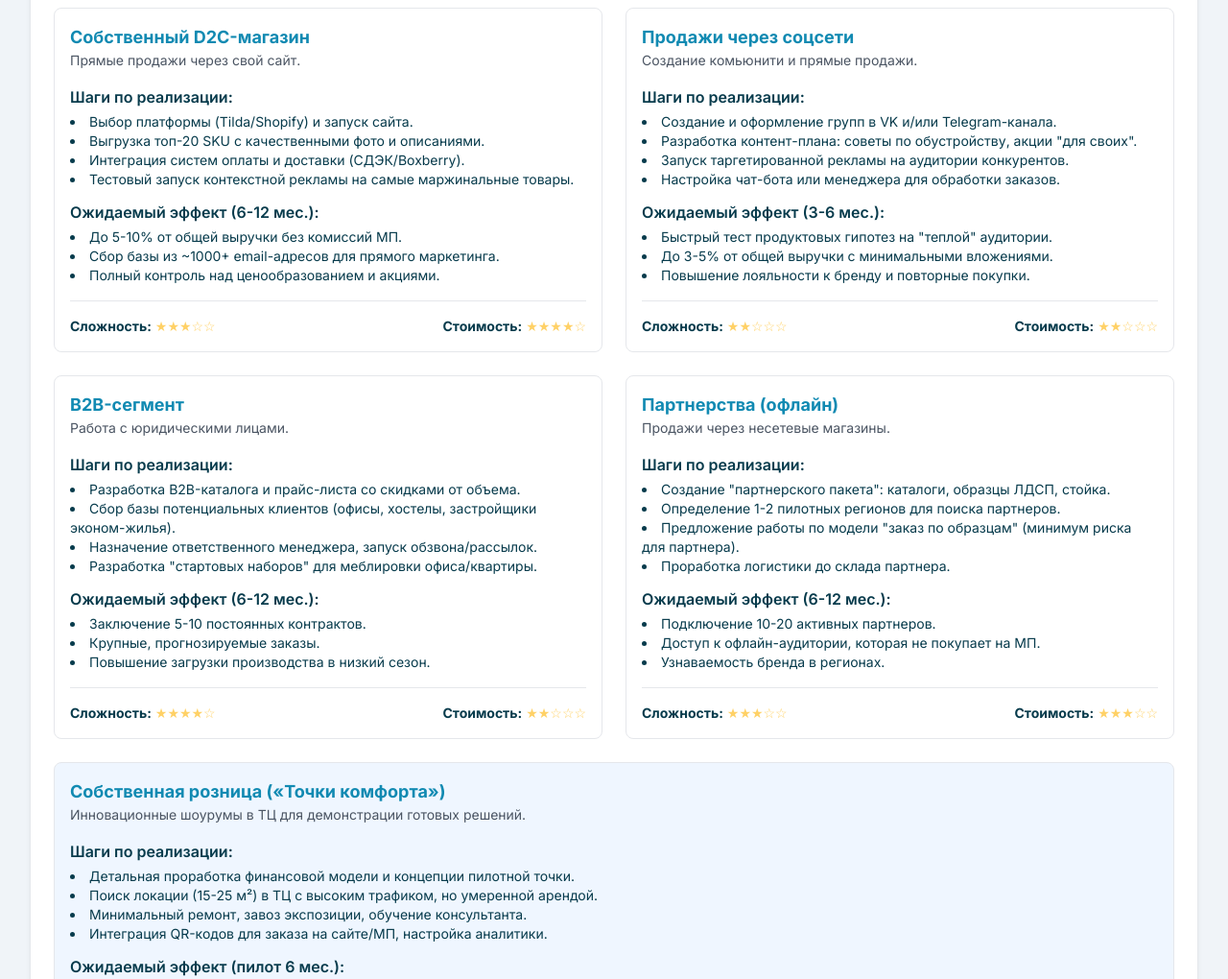
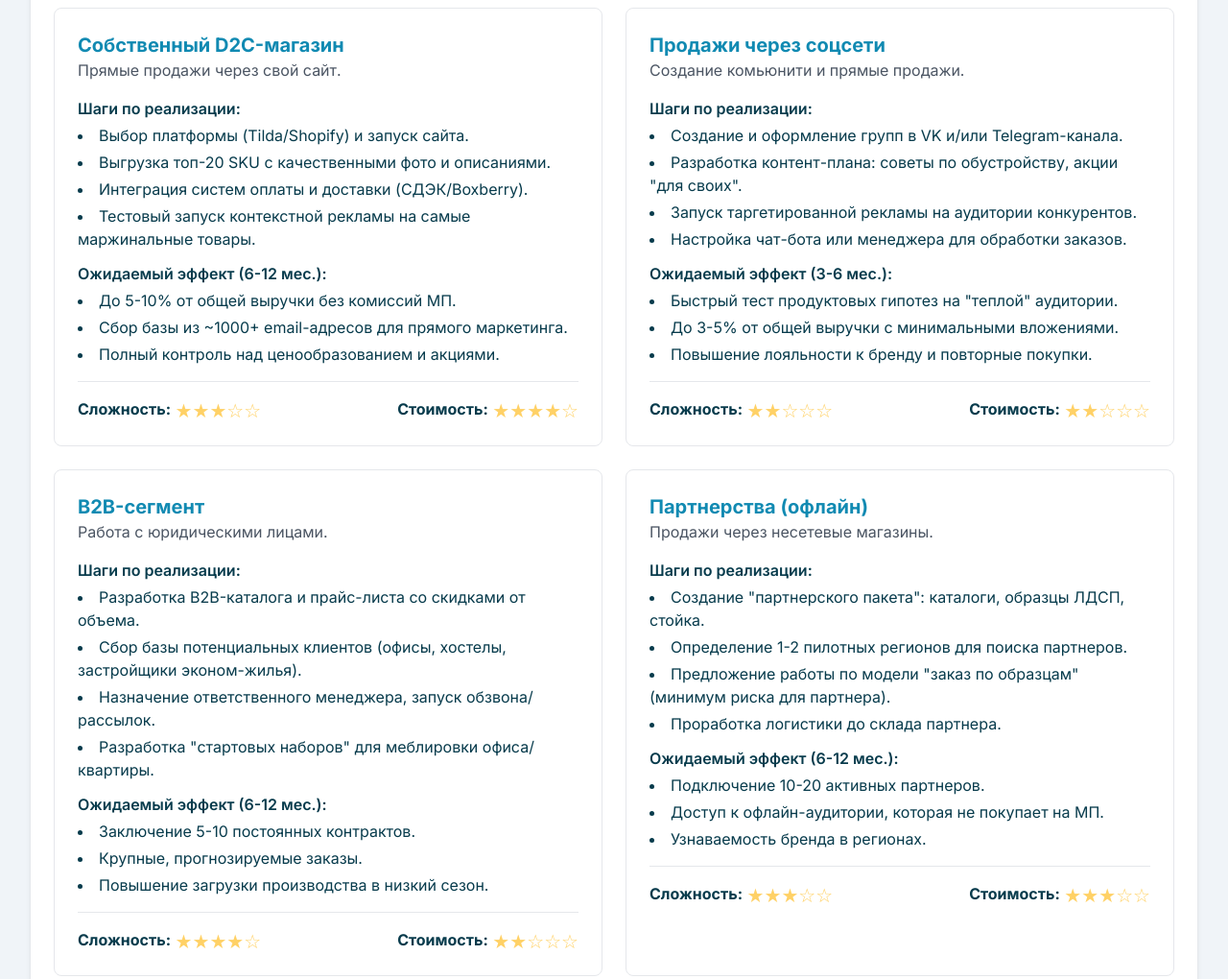
Before and after one commit to Alik131313/diversification, a plain HTML site: page index.html in a window 1280 px wide. Shown: the part 840-1860 px from the top of the page at 96% size. Drawn offline with nearby package versions, Linux system fonts and the light colour scheme.

Commit message:
Update index.html

```diff
--- a/index.html
+++ b/index.html
@@ -61,6 +61,8 @@
         }
         .rating-stars {
             color: #FFD166;
+            font-size: 1.25rem; /* Increased star size */
+            vertical-align: middle;
         }
     </style>
 </head>
@@ -115,113 +117,113 @@
                 <p class="text-center text-gray-500 mb-8">Рассмотрим каждый канал подробно: от первых шагов до потенциального эффекта и необходимых ресурсов.</p>
                 <div class="grid grid-cols-1 lg:grid-cols-2 gap-6">
 
-                    <div class="border border-gray-200 rounded-lg p-4">
-                        <h3 class="font-bold text-lg text-[#118AB2]">Собственный D2C-магазин</h3>
-                        <p class="text-sm text-gray-600 mb-4">Прямые продажи через свой сайт.</p>
-                        <strong class="font-semibold">Шаги по реализации:</strong>
-                        <ul class="list-disc list-inside text-sm mt-1 mb-3">
+                    <div class="border border-gray-200 rounded-lg p-6">
+                        <h3 class="font-bold text-xl text-[#118AB2]">Собственный D2C-магазин</h3>
+                        <p class="text-base text-gray-600 mb-4">Прямые продажи через свой сайт.</p>
+                        <strong class="font-semibold text-base">Шаги по реализации:</strong>
+                        <ul class="list-disc list-inside text-base mt-1 mb-3 space-y-1">
                             <li>Выбор платформы (Tilda/Shopify) и запуск сайта.</li>
                             <li>Выгрузка топ-20 SKU с качественными фото и описаниями.</li>
                             <li>Интеграция систем оплаты и доставки (СДЭК/Boxberry).</li>
                             <li>Тестовый запуск контекстной рекламы на самые маржинальные товары.</li>
                         </ul>
-                        <strong class="font-semibold">Ожидаемый эффект (6-12 мес.):</strong>
-                        <ul class="list-disc list-inside text-sm mt-1">
+                        <strong class="font-semibold text-base">Ожидаемый эффект (6-12 мес.):</strong>
+                        <ul class="list-disc list-inside text-base mt-1 space-y-1">
                             <li>До 5-10% от общей выручки без комиссий МП.</li>
                             <li>Сбор базы из ~1000+ email-адресов для прямого маркетинга.</li>
                             <li>Полный контроль над ценообразованием и акциями.</li>
                         </ul>
-                        <div class="mt-4 pt-4 border-t border-gray-200 flex justify-between text-sm">
-                            <div><strong>Сложность:</strong> <span class="rating-stars">★★★☆☆</span></div>
-                            <div><strong>Стоимость:</strong> <span class="rating-stars">★★★★☆</span></div>
+                        <div class="mt-4 pt-4 border-t border-gray-200 flex justify-between items-center text-base">
+                            <div><strong class="font-bold">Сложность:</strong> <span class="rating-stars">★★★☆☆</span></div>
+                            <div><strong class="font-bold">Стоимость:</strong> <span class="rating-stars">★★★★☆</span></div>
                         </div>
                     </div>
 
-                    <div class="border border-gray-200 rounded-lg p-4">
-                        <h3 class="font-bold text-lg text-[#118AB2]">Продажи через соцсети</h3>
-                        <p class="text-sm text-gray-600 mb-4">Создание комьюнити и прямые продажи.</p>
-                        <strong class="font-semibold">Шаги по реализации:</strong>
-                        <ul class="list-disc list-inside text-sm mt-1 mb-3">
+                    <div class="border border-gray-200 rounded-lg p-6">
+                        <h3 class="font-bold text-xl text-[#118AB2]">Продажи через соцсети</h3>
+                        <p class="text-base text-gray-600 mb-4">Создание комьюнити и прямые продажи.</p>
+                        <strong class="font-semibold text-base">Шаги по реализации:</strong>
+                        <ul class="list-disc list-inside text-base mt-1 mb-3 space-y-1">
                             <li>Создание и оформление групп в VK и/или Telegram-канала.</li>
                             <li>Разработка контент-плана: советы по обустройству, акции "для своих".</li>
                             <li>Запуск таргетированной рекламы на аудитории конкурентов.</li>
                             <li>Настройка чат-бота или менеджера для обработки заказов.</li>
                         </ul>
-                        <strong class="font-semibold">Ожидаемый эффект (3-6 мес.):</strong>
-                        <ul class="list-disc list-inside text-sm mt-1">
+                        <strong class="font-semibold text-base">Ожидаемый эффект (3-6 мес.):</strong>
+                        <ul class="list-disc list-inside text-base mt-1 space-y-1">
                             <li>Быстрый тест продуктовых гипотез на "теплой" аудитории.</li>
                             <li>До 3-5% от общей выручки с минимальными вложениями.</li>
                             <li>Повышение лояльности к бренду и повторные покупки.</li>
                         </ul>
-                        <div class="mt-4 pt-4 border-t border-gray-200 flex justify-between text-sm">
-                            <div><strong>Сложность:</strong> <span class="rating-stars">★★☆☆☆</span></div>
-                            <div><strong>Стоимость:</strong> <span class="rating-stars">★★☆☆☆</span></div>
+                        <div class="mt-4 pt-4 border-t border-gray-200 flex justify-between items-center text-base">
+                            <div><strong class="font-bold">Сложность:</strong> <span class="rating-stars">★★☆☆☆</span></div>
+                            <div><strong class="font-bold">Стоимость:</strong> <span class="rating-stars">★★☆☆☆</span></div>
                         </div>
                     </div>
 
-                    <div class="border border-gray-200 rounded-lg p-4">
-                        <h3 class="font-bold text-lg text-[#118AB2]">B2B-сегмент</h3>
-                        <p class="text-sm text-gray-600 mb-4">Работа с юридическими лицами.</p>
-                        <strong class="font-semibold">Шаги по реализации:</strong>
-                        <ul class="list-disc list-inside text-sm mt-1 mb-3">
+                    <div class="border border-gray-200 rounded-lg p-6">
+                        <h3 class="font-bold text-xl text-[#118AB2]">B2B-сегмент</h3>
+                        <p class="text-base text-gray-600 mb-4">Работа с юридическими лицами.</p>
+                        <strong class="font-semibold text-base">Шаги по реализации:</strong>
+                        <ul class="list-disc list-inside text-base mt-1 mb-3 space-y-1">
                             <li>Разработка B2B-каталога и прайс-листа со скидками от объема.</li>
                             <li>Сбор базы потенциальных клиентов (офисы, хостелы, застройщики эконом-жилья).</li>
                             <li>Назначение ответственного менеджера, запуск обзвона/рассылок.</li>
                             <li>Разработка "стартовых наборов" для меблировки офиса/квартиры.</li>
                         </ul>
-                        <strong class="font-semibold">Ожидаемый эффект (6-12 мес.):</strong>
-                        <ul class="list-disc list-inside text-sm mt-1">
+                        <strong class="font-semibold text-base">Ожидаемый эффект (6-12 мес.):</strong>
+                        <ul class="list-disc list-inside text-base mt-1 space-y-1">
                             <li>Заключение 5-10 постоянных контрактов.</li>
                             <li>Крупные, прогнозируемые заказы.</li>
                             <li>Повышение загрузки производства в низкий сезон.</li>
                         </ul>
-                        <div class="mt-4 pt-4 border-t border-gray-200 flex justify-between text-sm">
-                            <div><strong>Сложность:</strong> <span class="rating-stars">★★★★☆</span></div>
-                            <div><strong>Стоимость:</strong> <span class="rating-stars">★★☆☆☆</span></div>
+                        <div class="mt-4 pt-4 border-t border-gray-200 flex justify-between items-center text-base">
+                            <div><strong class="font-bold">Сложность:</strong> <span class="rating-stars">★★★★☆</span></div>
+                            <div><strong class="font-bold">Стоимость:</strong> <span class="rating-stars">★★☆☆☆</span></div>
                         </div>
                     </div>
 
-                    <div class="border border-gray-200 rounded-lg p-4">
-                        <h3 class="font-bold text-lg text-[#118AB2]">Партнерства (офлайн)</h3>
-                        <p class="text-sm text-gray-600 mb-4">Продажи через несетевые магазины.</p>
-                        <strong class="font-semibold">Шаги по реализации:</strong>
-                        <ul class="list-disc list-inside text-sm mt-1 mb-3">
+                    <div class="border border-gray-200 rounded-lg p-6">
+                        <h3 class="font-bold text-xl text-[#118AB2]">Партнерства (офлайн)</h3>
+                        <p class="text-base text-gray-600 mb-4">Продажи через несетевые магазины.</p>
+                        <strong class="font-semibold text-base">Шаги по реализации:</strong>
+                        <ul class="list-disc list-inside text-base mt-1 mb-3 space-y-1">
                             <li>Создание "партнерского пакета": каталоги, образцы ЛДСП, стойка.</li>
                             <li>Определение 1-2 пилотных регионов для поиска партнеров.</li>
                             <li>Предложение работы по модели "заказ по образцам" (минимум риска для партнера).</li>
                             <li>Проработка логистики до склада партнера.</li>
                         </ul>
-                        <strong class="font-semibold">Ожидаемый эффект (6-12 мес.):</strong>
-                        <ul class="list-disc list-inside text-sm mt-1">
+                        <strong class="font-semibold text-base">Ожидаемый эффект (6-12 мес.):</strong>
+                        <ul class="list-disc list-inside text-base mt-1 space-y-1">
                             <li>Подключение 10-20 активных партнеров.</li>
                             <li>Доступ к офлайн-аудитории, которая не покупает на МП.</li>
                             <li>Узнаваемость бренда в регионах.</li>
                         </ul>
-                        <div class="mt-4 pt-4 border-t border-gray-200 flex justify-between text-sm">
-                            <div><strong>Сложность:</strong> <span class="rating-stars">★★★☆☆</span></div>
-                            <div><strong>Стоимость:</strong> <span class="rating-stars">★★★☆☆</span></div>
+                        <div class="mt-4 pt-4 border-t border-gray-200 flex justify-between items-center text-base">
+                            <div><strong class="font-bold">Сложность:</strong> <span class="rating-stars">★★★☆☆</span></div>
+                            <div><strong class="font-bold">Стоимость:</strong> <span class="rating-stars">★★★☆☆</span></div>
                         </div>
                     </div>
                 </div>
-                 <div class="mt-6 border border-gray-200 rounded-lg p-4 bg-blue-50">
-                        <h3 class="font-bold text-lg text-[#118AB2]">Собственная розница («Точки комфорта»)</h3>
-                        <p class="text-sm text-gray-600 mb-4">Инновационные шоурумы в ТЦ для демонстрации готовых решений.</p>
-                        <strong class="font-semibold">Шаги по реализации:</strong>
-                        <ul class="list-disc list-inside text-sm mt-1 mb-3">
+                 <div class="mt-6 border border-gray-200 rounded-lg p-6 bg-blue-50">
+                        <h3 class="font-bold text-xl text-[#118AB2]">Собственная розница («Точки комфорта»)</h3>
+                        <p class="text-base text-gray-600 mb-4">Инновационные шоурумы в ТЦ для демонстрации готовых решений.</p>
+                        <strong class="font-semibold text-base">Шаги по реализации:</strong>
+                        <ul class="list-disc list-inside text-base mt-1 mb-3 space-y-1">
                             <li>Детальная проработка финансовой модели и концепции пилотной точки.</li>
                             <li>Поиск локации (15-25 м²) в ТЦ с высоким трафиком, но умеренной арендой.</li>
                             <li>Минимальный ремонт, завоз экспозиции, обучение консультанта.</li>
                             <li>Интеграция QR-кодов для заказа на сайте/МП, настройка аналитики.</li>
                         </ul>
-                        <strong class="font-semibold">Ожидаемый эффект (пилот 6 мес.):</strong>
-                        <ul class="list-disc list-inside text-sm mt-1">
+                        <strong class="font-semibold text-base">Ожидаемый эффект (пилот 6 мес.):</strong>
+                        <ul class="list-disc list-inside text-base mt-1 space-y-1">
                             <li>Получение данных о поведении офлайн-покупателей.</li>
                             <li>Рост доверия к бренду за счет возможности "потрогать" товар.</li>
                             <li>Имиджевый эффект, который повысит продажи на всех каналах.</li>
                         </ul>
-                        <div class="mt-4 pt-4 border-t border-gray-200 flex justify-between text-sm">
-                            <div><strong>Сложность:</strong> <span class="rating-stars">★★★★★</span></div>
-                            <div><strong>Стоимость:</strong> <span class="rating-stars">★★★★★</span></div>
+                        <div class="mt-4 pt-4 border-t border-gray-200 flex justify-between items-center text-base">
+                            <div><strong class="font-bold">Сложность:</strong> <span class="rating-stars">★★★★★</span></div>
+                            <div><strong class="font-bold">Стоимость:</strong> <span class="rating-stars">★★★★★</span></div>
                         </div>
                     </div>
             </section>
```
